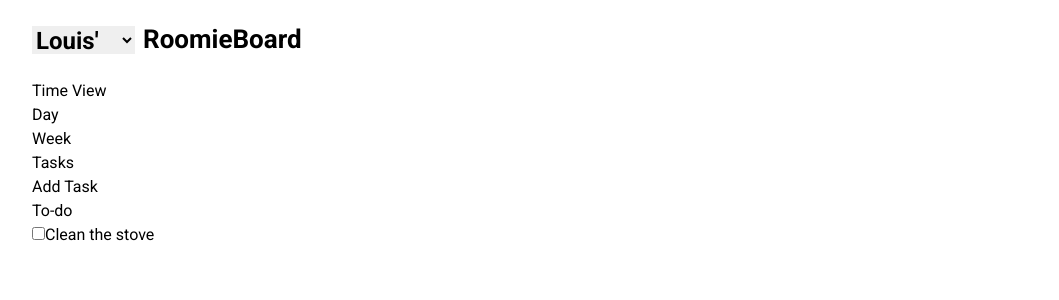
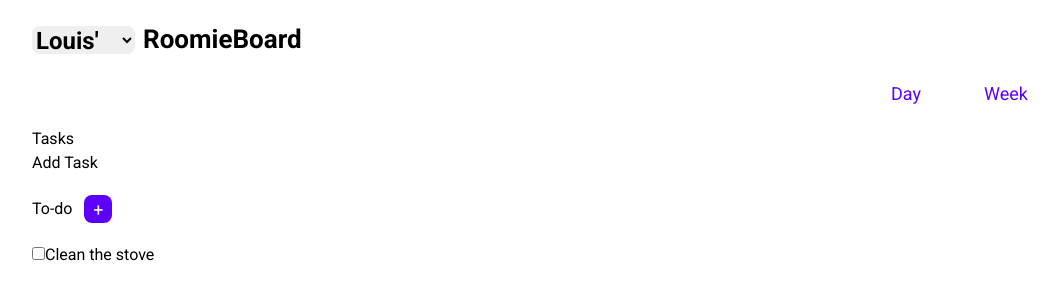
Before and after one commit to smithynb/beaverhacks-f24-roommates, a React (Create React App) app in the folder roomie_board/: page / in a window 1280 px wide. Shown: the top 300 px of the page, without its empty margins (96-1155 px from the left). Built offline with nearby package versions, Linux system fonts and the light colour scheme.

Commit message:
task prompt

```diff
--- a/roomie_board/src/App.css
+++ b/roomie_board/src/App.css
@@ -5,10 +5,6 @@ html{
 }
 
 .App {
-
-}
-
-.App-body{
   width: 80%;
   margin-left: auto;
   margin-right: auto;
@@ -19,6 +15,8 @@ html{
     animation: App-logo-spin infinite 20s linear;
   }
 }
+
+
 
 .App-header {
   background-color: wheat;
@@ -50,11 +48,111 @@ html{
   font-size: calc(10px + 2vmin);
   font-weight: 700;
 }
-
-
 #select-roommate {
   margin-right: 8px;
+  border-radius: 8px;
   height: calc(12px + 2vmin);
   font-weight: 700;
   font-size: calc(8px + 2vmin);
 }
+
+.time-view-container {
+  display: flex;
+  flex-direction: row;
+  align-items: center;
+  justify-content: right;
+  margin-top: 20px;
+  margin-bottom: 20px;
+}
+.time-view-container button {
+  color: rgb(93, 0, 255);
+  height: 28px;
+  width: 100px;
+  font-size: 18px;
+  background-color: white;
+  border-radius: 8px;
+  border: none;
+}
+.time-view-container button:hover {
+  text-decoration: underline;
+  cursor: pointer;
+}
+.time-view-container button:active {
+  background-color: rgb(93, 0, 255);
+  color: white;
+}
+
+.todo-title {
+  display: flex;
+  flex-direction: row;
+  align-items: center;
+  justify-content: left;
+  margin-top: 20px;
+  margin-bottom: 20px;
+}
+.todo-title h2 {
+  margin-right: 12px;
+}
+.todo-title button {
+  margin-right: 12px;
+  background-color: rgb(93, 0, 255);
+  color: white;
+  border-radius: 8px;
+  height: 28px;
+  width: 28px;
+  font-size: 18px;
+  border: none;
+}
+.todo-title button:hover {
+  cursor: pointer;
+}
+
+#add-todo-container {
+  padding: 8px;
+  display: flex;
+  position: fixed;
+  top: 33%;
+  left: 33%;
+  flex-direction: column;
+  align-items: left;
+  justify-content: left;
+  background-color: rgb(230, 218, 255);
+  border-radius: 8px;
+  height: 266px;
+  width: 300px;
+}
+#add-todo-container h3 {
+  font-size: 18px;
+  font-weight: 700;
+}
+#add-todo-container .todo-input-element {
+  display: flex;
+  flex-direction: column;
+  width: 100%;
+}
+#add-todo-container .todo-input-element label,
+#add-todo-container .todo-input-element input,
+#add-todo-container .todo-input-element select {
+  margin-bottom: 10px;
+  width: 60%;
+  text-wrap: wrap;
+}
+#add-todo-container button {
+  width: 20%;
+  height: 30px;
+  border-radius: 8px;
+  border: none;
+  color: white;
+  background-color: rgb(93, 0, 255);;
+}
+#add-todo-container button:hover {
+  cursor: pointer;
+}
+
+.hidden{
+  display: none;
+}
+
+#add-todo-container.hidden {
+  display: none;
+}
--- a/roomie_board/src/App.js
+++ b/roomie_board/src/App.js
@@ -1,10 +1,15 @@
 import './App.css';
+import { useState } from 'react';
+function App() {
+  const [isAddTodoVisible, setIsAddTodoVisible] = useState(false);
 
-function App() {
+  function toDoAddClickHandler(event){
+    console.log("Add task clicked");
+    setIsAddTodoVisible(!isAddTodoVisible);
+  }
+
   return (
-    <div className="App">
-
-      <body className = "App-body font-sans">
+    <div className="App font-sans">
         <div className = "roommate-container">
           <select name = "roommate" id = "select-roommate">
             <option value = "roommate1">Louis'</option>
@@ -16,9 +21,8 @@ function App() {
 
 
         <div className = "time-view-container">
-            <h2 className = "flex">Time View</h2>
-            <button className = "flex">Day</button>
-            <button className = "flex">Week</button>
+            <button>Day</button>
+            <button>Week</button>
           </div>
 
           <div className = "calendar-container">
@@ -31,13 +35,36 @@ function App() {
           </div>
 
           <div className = "todo-board-container">
-            <h2>To-do</h2>
-            <label>
+            <div className = "todo-title">
+              <h2>To-do</h2>
+              <button onClick={toDoAddClickHandler}>+</button>
+            </div>
+            <div className = "todo-list">
+              <label>
             <input type = "checkbox"/>Clean the stove</label>
+            </div>
+
           </div>
 
+          <div className = {isAddTodoVisible ? "" : "hidden"} id = "add-todo-container" >
+            <h3>Add a task</h3>
+            <div className = "todo-input-element">
+              <label htmlFor="todo-text-input">Task</label>
+              <input type = "text" id = "todo-input"/>
 
-        </body>
+              <label htmlFor="todo-text-input">Time</label>
+              <input type = "text" id = "todo-input"/>
+
+              <label htmlFor="todo-text-input">Roommate</label>
+                <select name = "roommate">
+                  <option value = "roommate1">Louis'</option>
+                  <option value = "roommate2">Benny's</option>
+                  <option value = "roommate3">Reina's</option>
+                </select>
+
+              <button className = "add-button">Add</button>
+            </div>
+          </div>
 
     </div>
   );
```
